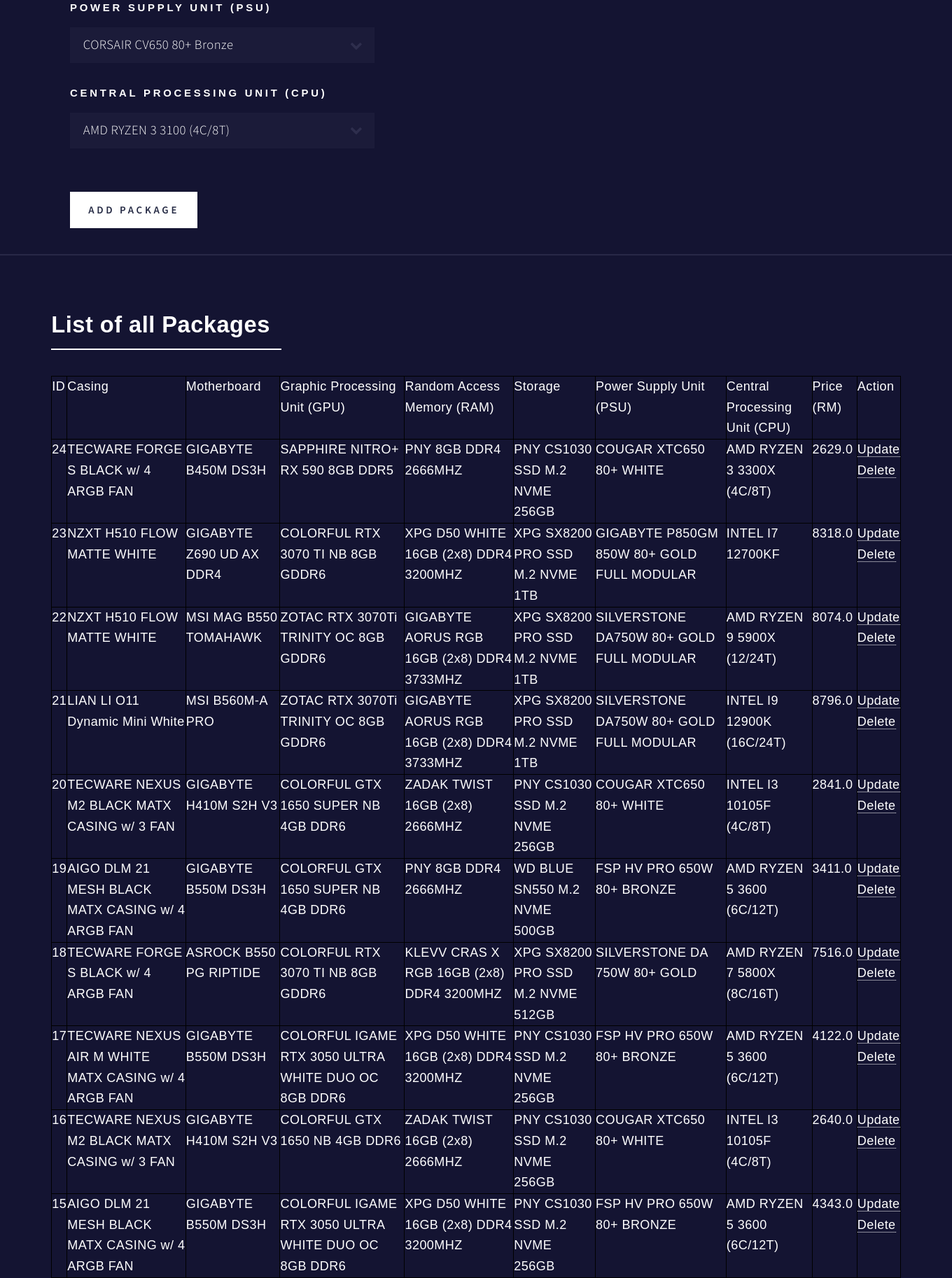
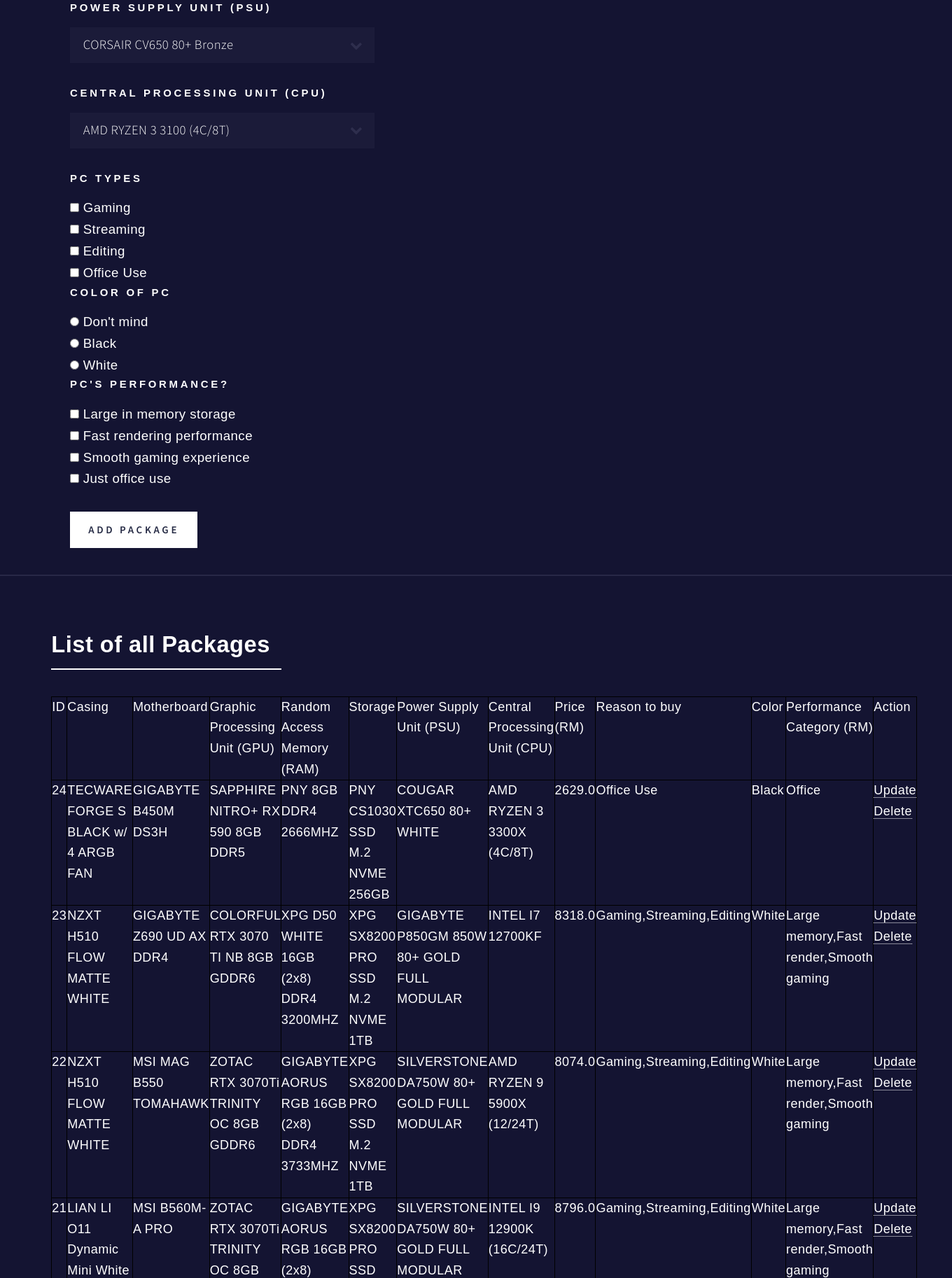
Before and after one commit to ryzalrazak/palamtech, a Flask app: page /addpackage in a window 1360 px wide. Shown: the part 767-2593 px from the top of the page at 70% size. Run offline with Flask 2, Linux system fonts and the light colour scheme; data comes from the database, SQL or seed files in the repository; both versions use the stored data as it was after the commit; parts of the project's set-up code (start-up, migrations or seed data) failed here and were passed over; some libraries are stand-ins or nearby versions.

Commit message:
new changes on database packages

```diff
--- a/app.py
+++ b/app.py
@@ -192,16 +192,6 @@
         self.brand = brand
         self.price = price
 
-# class Category(db.Model):
-#     # category = 'parents'
-#     catID = db.Column(db.Integer, primary_key=True)
-#     catName = db.Column(db.String(255))
-#     component = db.relationship('Component', backref='category', lazy=True)
-
-#     def __init__(self,catName):
-#         self.catName = catName
-
-
 class Pcpackage(db.Model):
     pcpackage = "children"
     id = db.Column(db.Integer, primary_key=True)
@@ -219,8 +209,11 @@
                     nullable=False)
     cpu = db.Column(db.Integer, db.ForeignKey("gpu.id"),
                     nullable=False)
+    reason = db.Column(db.String(255))
+    color = db.Column(db.String(255))
+    performance = db.Column(db.String(255))
 
-    def __init__(self, casing, mb, gpu, ram, ssd, psu, cpu):
+    def __init__(self, casing, mb, gpu, ram, ssd, psu, cpu,reason,color,performance):
 
         self.casing = casing
         self.mb = mb
@@ -229,6 +222,10 @@
         self.ssd = ssd
         self.psu = psu
         self.cpu = cpu
+        self.reason = reason
+        self.color = color
+        self.performance = performance
+
 
 
 # end of models
@@ -552,12 +549,12 @@
     rstorage = db.engine.execute("SELECT id, name FROM ssd ORDER BY name")
     rpsu = db.engine.execute("SELECT id, name FROM psu ORDER BY name")
     rcpu = db.engine.execute("SELECT id, name FROM cpu ORDER BY name")
-    result = db.engine.execute("SELECT pcpackage.id, casing.name, mb.name,gpu.name,ram.name,ssd.name,psu.name,cpu.name,(casing.price+mb.price+gpu.price+ram.price+ssd.price+psu.price+cpu.price) FROM pcpackage JOIN casing ON (pcpackage.casing=casing.id) JOIN mb ON (pcpackage.mb=mb.id) JOIN gpu ON (pcpackage.gpu = gpu.id) JOIN ram ON (pcpackage.ram=ram.id) JOIN ssd ON (pcpackage.ssd=ssd.id) JOIN psu ON (pcpackage.psu=psu.id) JOIN cpu ON (pcpackage.cpu=cpu.id) ORDER BY id DESC")
+    result = db.engine.execute("SELECT pcpackage.id, casing.name, mb.name,gpu.name,ram.name,ssd.name,psu.name,cpu.name,(casing.price+mb.price+gpu.price+ram.price+ssd.price+psu.price+cpu.price),pcpackage.reason,pcpackage.color,pcpackage.performance FROM pcpackage JOIN casing ON (pcpackage.casing=casing.id) JOIN mb ON (pcpackage.mb=mb.id) JOIN gpu ON (pcpackage.gpu = gpu.id) JOIN ram ON (pcpackage.ram=ram.id) JOIN ssd ON (pcpackage.ssd=ssd.id) JOIN psu ON (pcpackage.psu=psu.id) JOIN cpu ON (pcpackage.cpu=cpu.id) ORDER BY id DESC")
 
     if request.method == 'POST':
 
         db.session.add(Pcpackage(casing=request.form['casing'], mb=request.form['mb'], gpu=request.form['gpu'],
-                       ram=request.form['ram'], ssd=request.form['ssd'], psu=request.form['psu'], cpu=request.form['cpu']))
+                       ram=request.form['ram'], ssd=request.form['ssd'], psu=request.form['psu'], cpu=request.form['cpu'],reason=request.form.getlist('reason')[0],color=request.form['color'],performance=request.form.getlist('performance')[0]))
         db.session.commit()
         return redirect('/addpackage')
 
--- a/templates/addpackage.html
+++ b/templates/addpackage.html
@@ -134,15 +134,56 @@
                                                 </select>
 
                                             <br>
+                                            <label for="cpu">PC types</label>
+                                            <input type="checkbox" name="reason" value="Gaming" /> Gaming <br>
+									        <input type="checkbox" name="reason" value="Streaming" /> Streaming<br>
+									        <input type="checkbox" name="reason" value="Editing" /> Editing <br>
+									        <input type="checkbox" name="reason" value="Office Use" /> Office Use
+
+                                            <label for="name">Color of PC</label>
+                                            <input type="radio" name="color" value ="any" /> Don't mind <br>
+                                            <input type="radio" name="color" value ="Black" /> Black<br>
+                                            <input type="radio" name="color" value ="White" /> White <br>
+
+                                            <label for="name">PC's performance?</label>
+									        <input type="checkbox" name="performance" value="Large memory" /> Large in memory storage <br>
+								        	<input type="checkbox" name="performance" value="Fast render"  /> Fast rendering performance<br>
+									        <input type="checkbox" name="performance" value="Smooth gaming" /> Smooth gaming experience <br>
+                                            <input type="checkbox" name="performance" value="Office" /> Just office use<br>
+                                            <div >
 
 
-                                            <div >
+
                                                 <br>
                                                 <ul class="actions">
                                                     <br>
-                                                    <li><input type="submit" value="Add Package" class="primary" /></li>
+                                                    <li><input type="submit" value="Add Package" class="primary" id="submit" /></li>
                                                 </ul>
                                             </div>
+                                            <!-- <script>
+                                                $(document).ready(function(){
+                                                    $('#submit').click(function(){
+                                                    var insert = [];
+                                                    $('.reason').each(function() {
+                                                        if($(this).is(":checked"))  {
+                                                            insert.push($(this).val());
+                                                        }
+                                                    });
+                                                    insert = insert.toString();
+                                                    var insert_string = 'checkboxvalue'+insert;
+                                                    $.ajax({
+                                                        method: "POST",
+                                                        url:"/addpackage",
+                                                        data: insert_string,
+                                                        cache: false,
+                                                        success: function(data){
+                                                            $("#result").html(data);
+                                                        }
+
+                                                    });
+                                                });
+                                            });
+                                            </script> -->
                                         </div>
                                     </form>
                                 </section>
@@ -169,6 +210,9 @@
                                                 <th>Power Supply Unit (PSU)</th>
                                                 <th>Central Processing Unit (CPU)</th>
                                                 <th>Price (RM)</th>
+                                                <th>Reason to buy</th>
+                                                <th>Color</th>
+                                                <th>Performance Category (RM)</th>
                                                 <th>Action</th>
 
                                             {% for row in package %}
@@ -183,6 +227,9 @@
                                                 <td>{{row.6}}</td>
                                                 <td>{{row.7}}</td>
                                                 <td>{{row.8}}</td>
+                                                <td>{{row.9}}</td>
+                                                <td>{{row.10}}</td>
+                                                <td>{{row.11}}</td>
                                                 <td><a href="/updatepackage/{{row.id}}">Update <br> <a
                                                     href="/deletepackage/{{row.id}}">Delete </td>
 
@@ -191,33 +238,6 @@
                                         </table>
 
                                         </section>
-                                <!-- <section class="split">
-                                    <section>
-                                        <div class="contact-method">
-                                            <span class="icon alt fa-envelope"></span>
-                                            <h3>Email</h3>
-                                            <a href="#">contact@company.com</a>
-                                        </div>
-                                    </section>
-                                    <section>
-                                        <div class="contact-method">
-                                            <span class="icon alt fa-phone"></span>
-                                            <h3>Phone</h3>
-                                            <span>+1 333 4040 5566</span>
-                                            <br>
-                                            <span>+1 333 5550 3366</span>
-                                        </div>
-                                    </section>
-                                    <section>
-                                        <div class="contact-method">
-                                            <span class="icon alt fa-home"></span>
-                                            <h3>Address</h3>
-                                            <span>212 Barrington Court <br> New York, ABC 10001 <br> United States of America</span>
-                                        </div>
-                                    </section>
-                                </section>
-                            </div>
-                        </section> -->
 
 				<!-- Footer -->
 				<footer id="footer">
```
Also changed, not shown: palamtech.sql (+21 -18 lines).
